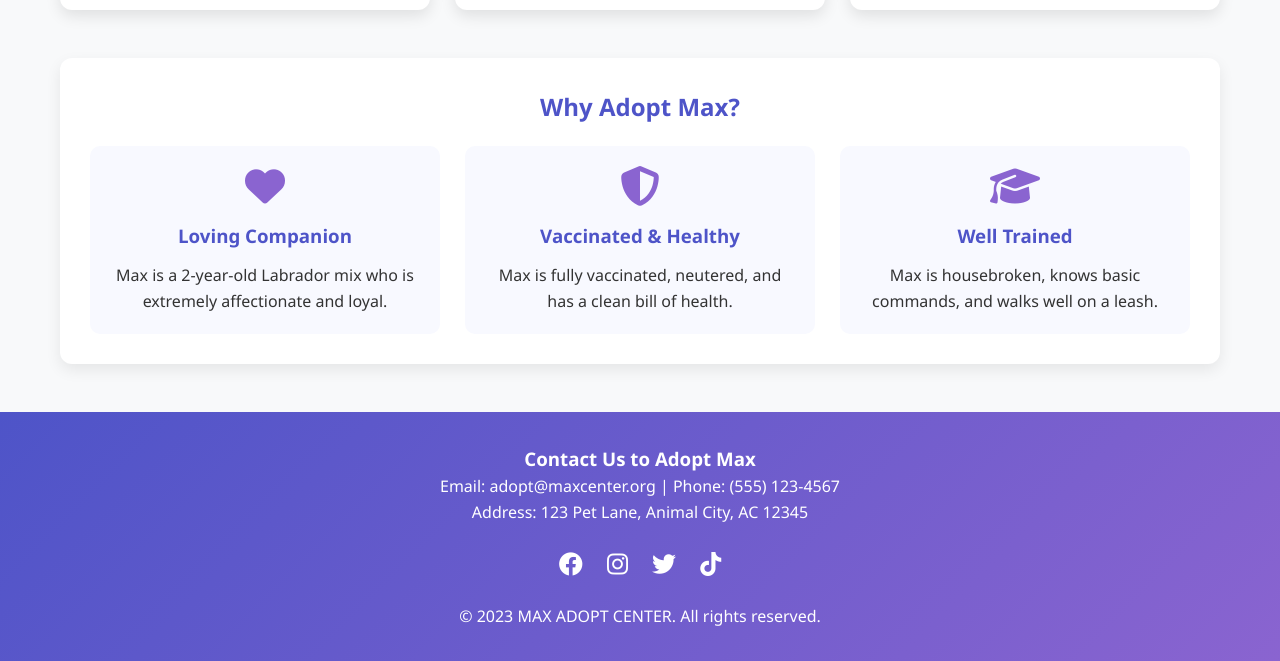
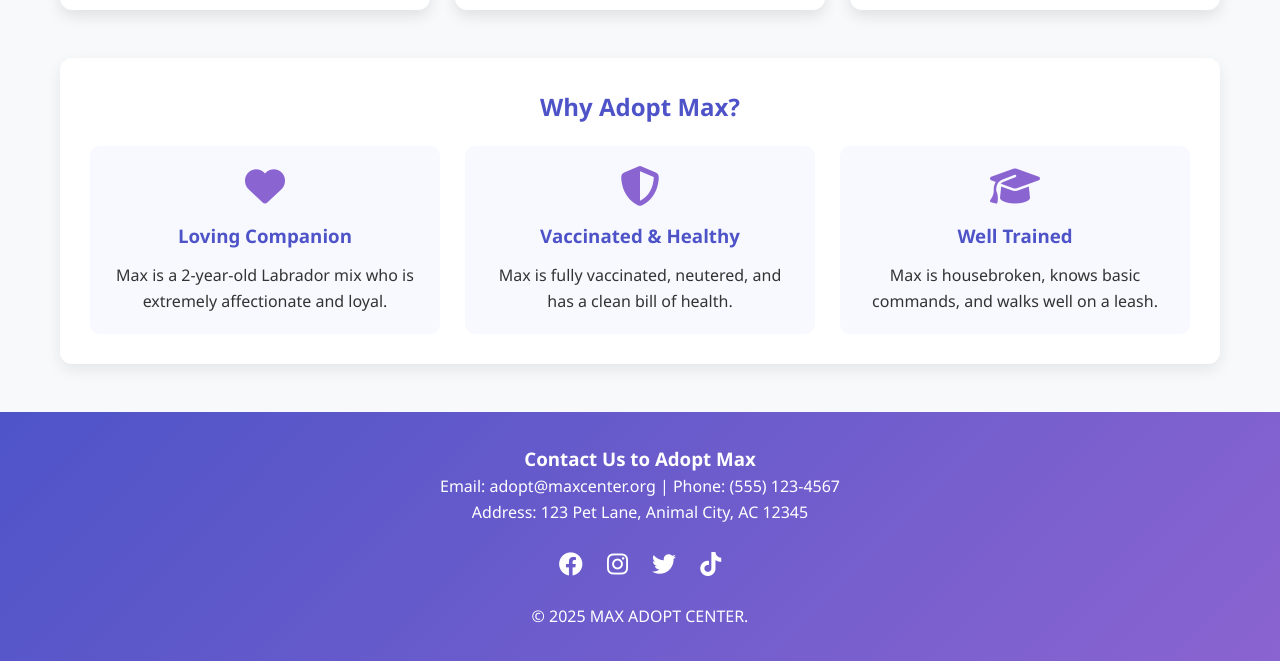
Before and after one commit to shivam2007maurya16-create/adopt-page, a plain HTML site: page index.html in a window 1280 px wide. Shown: the part 1058-1719 px from the top of the page. Drawn offline with Linux system fonts and the light colour scheme.

Commit message:
Update index.html

```diff
--- a/index.html
+++ b/index.html
@@ -339,7 +339,7 @@
             <a href="#"><i class="fab fa-twitter"></i></a>
             <a href="#"><i class="fab fa-tiktok"></i></a>
         </div>
-        <p>&copy; 2023 MAX ADOPT CENTER. All rights reserved.</p>
+        <p>&copy; 2025 MAX ADOPT CENTER. </p>
     </footer>
 </body>
 </html>
```
